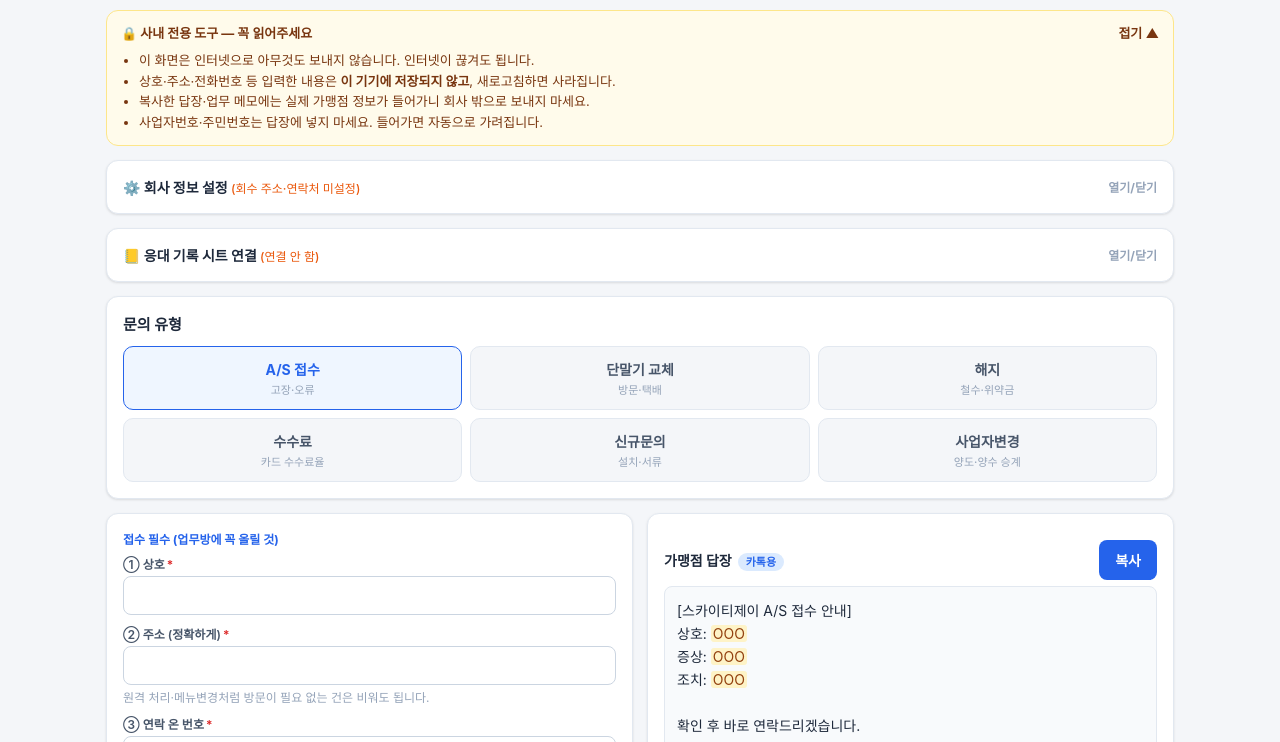
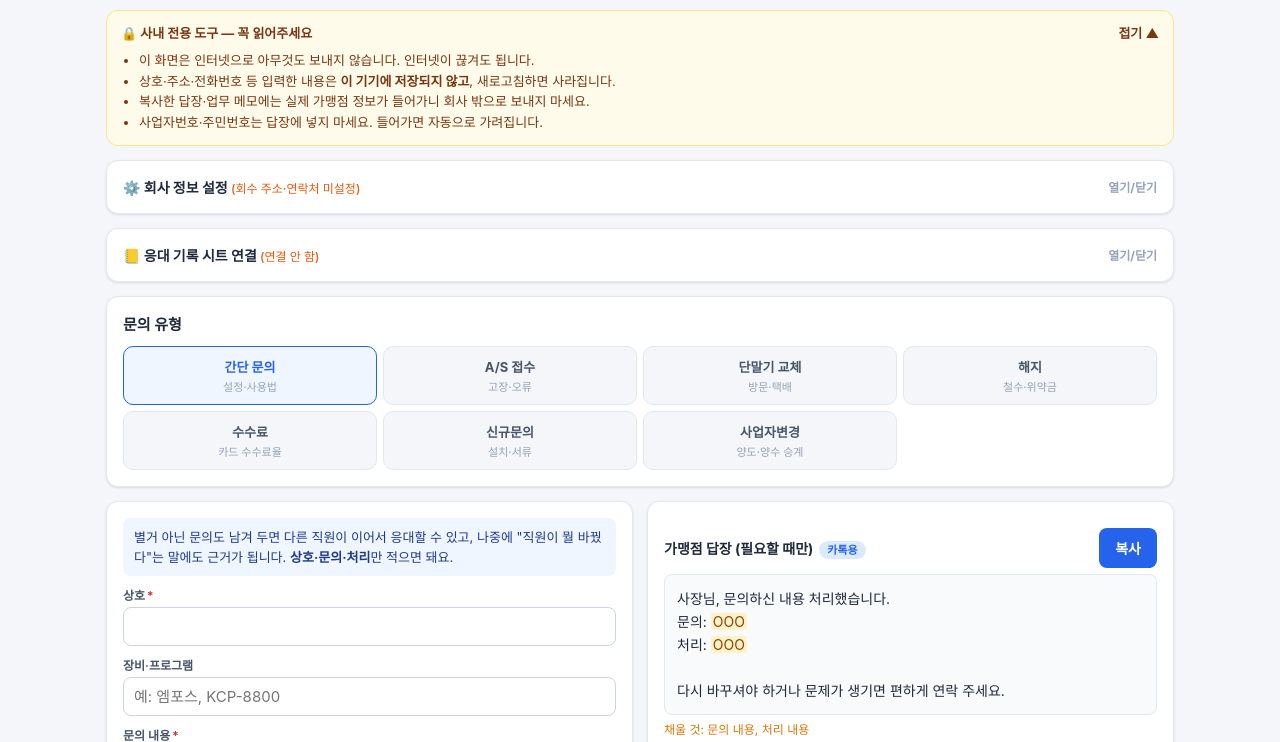
Before and after one commit to 16612743sky1-web/skytj-tool, a plain HTML site: page merchant-reply/index.html in a window 1280 px wide. Shown: the part 58-800 px from the top of the page. Drawn offline with Linux system fonts and the light colour scheme.

Commit message:
feat: 간단 문의 유형 추가, 발신자 신분 필수 완화
- 간단 문의(상호·장비·문의·처리) 유형 추가, 기본 선택
- A/S·교체·수수료는 발신자 필수 아님 (해지·신규만 유지)
- 시트 유형 목록에 '간단' 추가

Co-Authored-By: Claude Opus 5.5 <noreply@anthropic.com>
Claude-Session: https://claude.ai/code/session_01D56GZnzMFknzpYKNCpqQTY

```diff
--- a/merchant-reply/index.html
+++ b/merchant-reply/index.html
@@ -42,8 +42,8 @@ details.settings summary::-webkit-details-marker{display:none;}
 .set-state{font-size:12px;font-weight:500;}
 .set-state.ok{color:var(--green);}.set-state.no{color:var(--orange);}
 /* 유형 */
-.types{display:grid;grid-template-columns:repeat(3,1fr);gap:8px;}
-.type-btn{background:var(--bg);border:1.5px solid var(--border);border-radius:10px;padding:12px 6px;font-size:14px;font-weight:700;color:var(--text2);cursor:pointer;font-family:inherit;}
+.types{display:grid;grid-template-columns:repeat(4,1fr);gap:6px;}
+.type-btn{background:var(--bg);border:1.5px solid var(--border);border-radius:10px;padding:10px 4px;font-size:13px;word-break:keep-all;font-weight:700;color:var(--text2);cursor:pointer;font-family:inherit;}
 .type-btn small{display:block;font-size:11px;font-weight:500;color:var(--text3);margin-top:2px;}
 .type-btn.on{background:var(--blue-light);border-color:var(--blue);color:var(--blue);}
 /* 폼 */
@@ -223,6 +223,26 @@ const FAULT_TEXT='점검 결과 침수·파손·낙하 등 사용 중 손상으
 /* ===== 유형 정의 ===== */
 const TYPES={};
 
+/* --- 간단 문의 (단순 설정·사용법: 신입 교육·다른 직원 이어받기·"직원이 바꿨다" 근거) --- */
+TYPES.quick={label:'간단 문의',sub:'설정·사용법',fields:[
+  {info:()=>['blue','별거 아닌 문의도 남겨 두면 다른 직원이 이어서 응대할 수 있고, 나중에 "직원이 뭘 바꿨다"는 말에도 근거가 됩니다. <b>상호·문의·처리</b>만 적으면 돼요.']},
+  {k:'name',l:'상호',t:'text',req:1},
+  {k:'model',l:'장비·프로그램',t:'text',ph:'예: 엠포스, KCP-8800'},
+  {k:'question',l:'문의 내용',t:'textarea',req:1,ph:'예: 결제 후 영수증에 품목이 안 나와요'},
+  {k:'answer',l:'처리 내용',t:'textarea',req:1,ph:'예: 영수증 미리보기 "품목 안 나옴" 체크 해제 → 정상'},
+  {k:'phone',l:'연락 온 번호 (선택)',t:'tel'},
+  {k:'caller',l:'전화 발신자 (선택)',t:'chips',o:['대표자','가족','직원','매니저','담당자','기타']},
+  {k:'callerName',l:'발신자 이름 (선택)',t:'text'},
+],
+build(v,g){
+  let r='사장님, 문의하신 내용 처리했습니다.\n문의: '+g('question','문의 내용')+'\n처리: '+g('answer','처리 내용')+'\n\n다시 바꾸셔야 하거나 문제가 생기면 편하게 연락 주세요.';
+  return [{t:'가맹점 답장 (필요할 때만)',kind:'m',text:r}];
+},
+memo:v=>'[간단 문의] '+todayStr()+'\n'+line('상호',v.name)+line('장비·프로그램',v.model)+line('연락 온 번호',v.phone)+line('발신자',[v.caller,v.callerName].filter(Boolean).join(' '))
+  +line('문의',v.question)+line('처리',v.answer),
+missing:v=>[[v.name,'상호'],[v.question,'문의 내용'],[v.answer,'처리 내용']].filter(x=>!x[0]).map(x=>x[1]),
+};
+
 /* --- A/S --- */
 TYPES.as={label:'A/S 접수',sub:'고장·오류',fields:[
   ...F_INTAKE,
@@ -357,7 +377,7 @@ memo:v=>{const c=calcPenalty(v);
   +(c.ok?'위약금: '+won(c.base)+' × '+c.months+'개월 = '+won(c.penalty)+(c.exVat?' (폐업, 부가세 제외)':'')+'\n':'')
   +(v.cms!==''&&v.cms!=null?'CMS 미납: '+won(+v.cms||0)+(c.ok?' → 합계 '+won(c.penalty+(+v.cms||0)):'')+'\n':'')
   +'CMS 확인: '+ox(v.cmsChecked)+' / 업무방·수금방·엑셀 기록: '+ox(v.recorded)+'\n';},
-missing:v=>intakeMissing(v).concat([[v.reason,'철수 사유'],[v.returnHow,'반납 방식'],[v.route,'해지 경로'],[v.cmsChecked,'CMS 미납 확인'],[v.recorded,'업무방·수금방·엑셀 기록']].filter(x=>!x[0]).map(x=>x[1]))
+missing:v=>intakeMissing(v).concat([[v.caller,'발신자 신분'],[v.reason,'철수 사유'],[v.returnHow,'반납 방식'],[v.route,'해지 경로'],[v.cmsChecked,'CMS 미납 확인'],[v.recorded,'업무방·수금방·엑셀 기록']].filter(x=>!x[0]).map(x=>x[1]))
   .concat(v.reason==='폐업'&&!v.succession?['승계 여부 질문']:[]),
 };
 function monthsBetween(a,b){const x=new Date(a+'T00:00'),y=new Date(b+'T00:00');if(isNaN(x)||isNaN(y))return null;
@@ -394,7 +414,7 @@ build(v,g){
   return [{t:'가맹점 답장',kind:'m',text:r}];
 },
 memo:v=>commonMemo(v,'수수료 문의')+line('요지',v.kind)+line('카드사',v.card)+line('상세',v.detail)+'당사 확인 후 회신: '+ox(v.willCheck)+'\n',
-missing:v=>[[v.kind,'문의 요지'],[v.caller,'발신자']].filter(x=>!x[0]).map(x=>x[1]),
+missing:v=>[[v.kind,'문의 요지']].filter(x=>!x[0]).map(x=>x[1]),
 };
 
 /* --- 신규 --- */
@@ -536,12 +556,12 @@ function commonMemo(v,type){
     +line('장비 모델',v.model)+(v.model!==undefined&&TYPES[cur].fields.some(f=>f.k==='photo')?'모델 사진: '+ox(v.photo)+'\n':'')
     +line('발신자',[v.caller,v.callerName].filter(Boolean).join(' '));}
 function visitMemo(v){return line('방문 예정',fmtDT(v.visitAt))+line('오픈·마감·휴무',v.hours)+line('오픈 전 방문',v.beforeOpen)+(v.beforeOpen==='가능'?'비번·열쇠 확인: '+ox(v.pw)+'\n':'')+line('방문 불가',v.noVisit)+'업무일지: '+ox(v.ilji)+'\n';}
-function intakeMissing(v){return [[v.name,'상호'],[v.addr||!needAddr(v),'주소'],[v.phone,'연락 온 번호'],[v.model,'장비 모델명'],[v.photo,'모델 사진'],[v.caller,'발신자']].filter(x=>!x[0]).map(x=>x[1]);}
+function intakeMissing(v){return [[v.name,'상호'],[v.addr||!needAddr(v),'주소'],[v.phone,'연락 온 번호'],[v.model,'장비 모델명'],[v.photo,'모델 사진']].filter(x=>!x[0]).map(x=>x[1]);}
 function visitMissing(v){return [[v.hours,'오픈·마감·휴무'],[v.beforeOpen,'오픈 전 방문 여부'],[v.ilji,'업무일지']].filter(x=>!x[0]).map(x=>x[1]);}
 function co(key,label,g){return CO[key]?CO[key]:g('__co_'+key,label+' (회사 정보 설정)');}
 
 /* ===== 상태 (메모리에만) ===== */
-let cur='as';
+let cur='quick';
 const STATE={};
 function defaults(t){const o={};TYPES[t].fields.forEach(f=>{if(f.k&&!(f.k in o))o[f.k]=f.def!==undefined?f.def:(f.t==='check'?false:'');});return o;}
 Object.keys(TYPES).forEach(t=>STATE[t]=defaults(t));
@@ -668,14 +688,15 @@ const RE_EXEC=/^https:\/\/script\.google\.com\/(?:a\/macros\/[\w.-]+\/|macros\/)
 function sheetOn(){return RE_EXEC.test(SH.url)&&!!SH.key;}
 function newRid(){const d=new Date(),p=n=>String(n).padStart(2,'0'),c='ABCDEFGHJKLMNPQRSTUVWXYZ23456789';let x='';for(let i=0;i<2;i++)x+=c[Math.floor(Math.random()*c.length)];
   return String(d.getFullYear()).slice(2)+p(d.getMonth()+1)+p(d.getDate())+'-'+p(d.getHours())+p(d.getMinutes())+'-'+x;}
-const TYPE_SHORT={as:'A/S',swap:'교체',cancel:'해지',fee:'수수료',newm:'신규',succ:'승계'};
+const TYPE_SHORT={quick:'간단',as:'A/S',swap:'교체',cancel:'해지',fee:'수수료',newm:'신규',succ:'승계'};
 const jn=(...a)=>a.filter(Boolean).join(' / ');
 // 시트 1줄 (열 순서는 apps-script.gs 의 COLS 와 같아야 함)
 function sheetRow(t,v,memo){
   const r={id:v.__rid,type:TYPE_SHORT[t],name:v.name,addr:v.addr,phone:v.phone,caller:[v.caller,v.callerName].filter(Boolean).join(' '),model:v.model,
     main:'',sub:'',visit:'',fault:'',penalty:'',succ:'',sugeum:'',staff:SH.staff,memo:memo};
   const fault=()=>{r.fault=v.fault?'O':'';r.sugeum=v.fault?ox(v.sugeum):'';};
-  if(t==='as'){r.main=v.symptom;r.sub=jn(v.action,v.actionNote,v.extra);r.visit=v.action==='방문 점검'?fmtDT(v.visitAt):'';fault();}
+  if(t==='quick'){r.main=v.question;r.sub=v.answer;}
+  else if(t==='as'){r.main=v.symptom;r.sub=jn(v.action,v.actionNote,v.extra);r.visit=v.action==='방문 점검'?fmtDT(v.visitAt):'';fault();}
   else if(t==='swap'){r.main=v.symptom;r.sub=jn(v.method,v.extra);r.visit=v.method==='방문 교체'?fmtDT(v.visitAt):'';fault();}
   else if(t==='cancel'){const c=calcPenalty(v);r.main=v.reason;r.sub=jn(v.reasonDetail,v.cancelDate&&'해지희망 '+fmtDT(v.cancelDate),v.returnHow,v.route&&'경로 '+v.route);
     r.visit=v.returnHow==='방문 회수'?v.visitWindow:'';r.penalty=c.ok?Math.round(c.penalty):'';r.succ=v.reason==='폐업'?(v.succession||'미확인'):'';r.sugeum=ox(v.recorded);}
```
Also changed, not shown: 4 other files.
